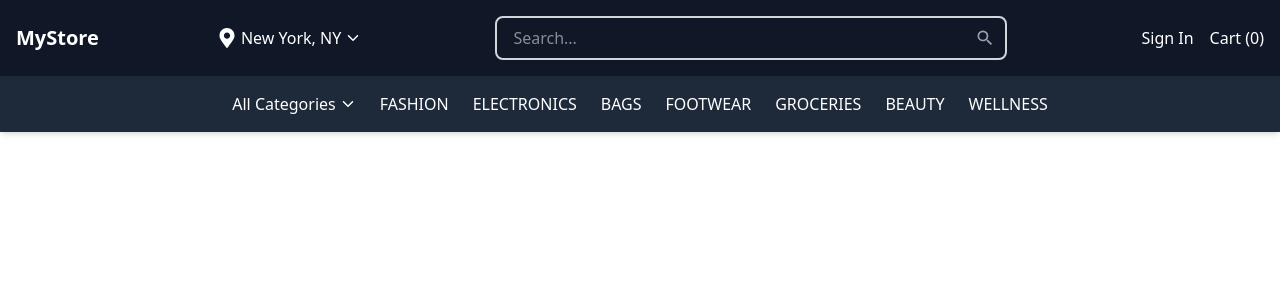
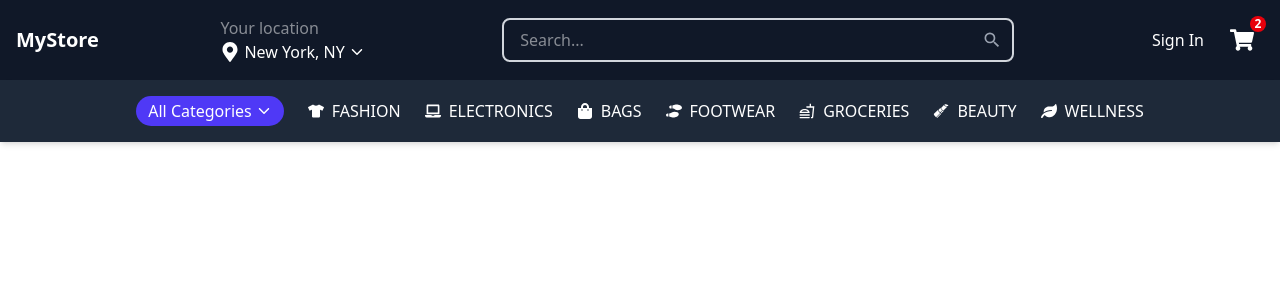
Before and after one commit to TobeChukwu278/TIC--12Nnewi, a React (Vite) app: page / in a window 1280 px wide. Shown: the top 300 px of the page. Built offline with nearby package versions, Linux system fonts and the light colour scheme.

Commit message:
updated the nav section, adding icons to the nav items, seperating and refactoring the cart button

```diff
--- /dev/null
+++ b/src/components/nav/Cart.jsx
@@ -0,0 +1,53 @@
+import React, { useState } from 'react';
+import { FaShoppingCart } from 'react-icons/fa'; // Example cart icon from react-icons
+
+const Cart = () => {
+    // State to manage the visibility of the cart items dropdown
+    const [isCartOpen, setIsCartOpen] = useState(false);
+
+    // Placeholder for cart items (can be managed with global state later)
+    const cartItems = [
+        { id: 1, name: 'Sample Item 1', price: 10.00, quantity: 1 },
+        { id: 2, name: 'Sample Item 2', price: 25.50, quantity: 2 },
+    ];
+
+    const toggleCart = () => {
+        setIsCartOpen(!isCartOpen);
+    };
+
+    return (
+        <div className="relative">
+            <button
+                onClick={toggleCart}
+                className="relative p-2 rounded-full border-2 border-transparent hover:border-gray-400 focus:outline-none focus:border-blue-500 transition-colors duration-200"
+            >
+                <FaShoppingCart className="h-6 w-6 text-white " />
+                {/* Optional: Cart item count badge */}
+                {cartItems.length > 0 && (
+                    <span className="absolute top-0 right-0 bg-red-600 text-white text-xs font-bold rounded-full h-4 w-4 flex items-center justify-center -mt-1 -mr-1">
+                        {cartItems.length}
+                    </span>
+                )}
+            </button>
+            {isCartOpen && (
+                <div className="absolute right-0 mt-2 w-72 bg-white text-gray-900 rounded-lg shadow-xl p-4 z-20">
+                    <h3 className="font-bold text-lg mb-2">Shopping Cart</h3>
+                    {cartItems.length === 0 ? (
+                        <p className="text-sm text-gray-500">Your cart is empty.</p>
+                    ) : (
+                        <ul>
+                            {cartItems.map((item) => (
+                                <li key={item.id} className="flex justify-between items-center py-2 border-b last:border-b-0">
+                                    <span className="text-sm">{item.name}</span>
+                                    <span className="text-xs text-gray-600">${(item.price * item.quantity).toFixed(2)} ({item.quantity})</span>
+                                </li>
+                            ))}
+                        </ul>
+                    )}
+                </div>
+            )}
+        </div>
+    );
+};
+
+export default Cart;
--- a/src/components/nav/DropdownNavItem.jsx
+++ b/src/components/nav/DropdownNavItem.jsx
@@ -11,7 +11,7 @@ const DropdownNavItem = ({ item }) => {
     };
 
     return (
-        <div className="relative">
+        <div className="relative bg-indigo-600 px-3 py-[3px] rounded-2xl">
             <NavLink
                 to={`/${item.Navitem.toLowerCase().replace(/\s/g, '-')}`}
                 className="text-white hover:text-gray-400 font-medium transition-colors duration-200 flex items-center space-x-1"
--- a/src/components/nav/LocationDropdown.jsx
+++ b/src/components/nav/LocationDropdown.jsx
@@ -3,10 +3,10 @@ import { FaMapMarkerAlt } from 'react-icons/fa'; // Import location icon
 import { IoIosArrowDown } from 'react-icons/io'; // Import arrow icon for consistency
 
 const locations = [
-    'New York, NY',
-    'Los Angeles, CA',
-    'Chicago, IL',
-    'Houston, TX',
+    'Otolo',
+    'Uruagu',
+    'Umudim',
+    'Nnewichi',
     'Phoenix, AZ',
     'Philadelphia, PA',
     'San Antonio, TX',
@@ -28,6 +28,7 @@ const LocationDropdown = () => {
 
     return (
         <div className="relative">
+            <h4 className='text-white/50'>Your location</h4>
             <button
                 className="flex items-center space-x-1 text-white hover:text-gray-400 font-medium transition-colors duration-200 focus:outline-none"
                 onClick={toggleDropdown}
--- a/src/components/nav/Nav.jsx
+++ b/src/components/nav/Nav.jsx
@@ -2,42 +2,18 @@ import React from 'react';
 import { NavLink } from 'react-router-dom';
 import SearchInput from './SearchInput';
 import DropdownNavItem from './DropdownNavItem';
-import LocationDropdown from './LocationDropdown'; // Import the new component
+import LocationDropdown from './LocationDropdown';
+import Cart from './Cart';
 
-const NavList = [
-    {
-        Navitem: 'All Categories',
-        hasDropdown: true,
-        dropdownItems: ['Fashion', 'Electronics', 'Bags', 'Footwear', 'Groceries', 'Beauty', 'Wellness', 'Makeup', 'Automotive'],
-    },
-    {
-        Navitem: 'FASHION',
-    },
-    {
-        Navitem: 'ELECTRONICS',
-    },
-    {
-        Navitem: 'BAGS',
-    },
-    {
-        Navitem: 'FOOTWEAR',
-    },
-    {
-        Navitem: 'GROCERIES',
-    },
-    {
-        Navitem: 'BEAUTY',
-    },
-    {
-        Navitem: 'WELLNESS',
-    }
-];
+// You can create a separate file for your NavList and import it
+import { NavList } from './NavList'; // Assuming you put the NavList in a separate file
 
 const Navigation = () => {
     return (
         <div>
             {/* Top Navigation Bar (Logo, Location, Search, Login/Cart) */}
             <nav className="bg-gray-900 p-4 flex items-center justify-between shadow-lg text-white">
+
                 {/* Logo */}
                 <div className="font-bold text-xl">MyStore</div>
 
@@ -54,7 +30,7 @@ const Navigation = () => {
                 {/* Login CTA and Cart */}
                 <div className="flex items-center space-x-4">
                     <button className="text-white hover:text-gray-400">Sign In</button>
-                    <button className="text-white hover:text-gray-400">Cart (0)</button>
+                    <Cart />
                 </div>
             </nav>
 
@@ -69,9 +45,11 @@ const Navigation = () => {
                                 <NavLink
                                     key={index}
                                     to={`/${item.Navitem.toLowerCase().replace(/\s/g, '-')}`}
-                                    className="text-white hover:text-gray-400 font-medium transition-colors duration-200"
+                                    className="text-white hover:text-gray-400 font-medium transition-colors duration-200 flex items-center space-x-2" // Added flex classes
                                 >
-                                    {item.Navitem}
+                                    {/* Render the icon */}
+                                    {item.icon}
+                                    <span>{item.Navitem}</span>
                                 </NavLink>
                             );
                         }
@@ -80,6 +58,6 @@ const Navigation = () => {
             </nav>
         </div>
     );
-}
+};
 
 export default Navigation;
--- /dev/null
+++ b/src/components/nav/NavList.jsx
@@ -0,0 +1,62 @@
+import React from 'react';
+import { FaTshirt, FaLaptop, FaShoppingBag, FaShoePrints, FaCar, FaLeaf } from 'react-icons/fa';
+import { MdOutlineFastfood } from "react-icons/md";
+import { GiLipstick } from "react-icons/gi";
+import { IoIosArrowDown } from 'react-icons/io';
+
+export const NavList = [
+    {
+        Navitem: 'All Categories',
+        icon: <IoIosArrowDown />, // Icon for the dropdown
+        hasDropdown: true,
+        dropdownItems: [
+            { item: 'Fashion', icon: <FaTshirt /> },
+            { item: 'Electronics', icon: <FaLaptop /> },
+            { item: 'Bags', icon: <FaShoppingBag /> },
+            { item: 'Footwear', icon: <FaShoePrints /> },
+            { item: 'Groceries', icon: <MdOutlineFastfood /> },
+            { item: 'Beauty', icon: <GiLipstick /> },
+            { item: 'Wellness', icon: <FaLeaf /> },
+            { item: 'Automotive', icon: <FaCar /> }
+        ],
+    },
+    {
+        Navitem: 'FASHION',
+        icon: <FaTshirt />,
+    },
+    {
+        Navitem: 'ELECTRONICS',
+        icon: <FaLaptop />,
+    },
+    {
+        Navitem: 'BAGS',
+        icon: <FaShoppingBag />,
+    },
+    {
+        Navitem: 'FOOTWEAR',
+        icon: <FaShoePrints />,
+    },
+    {
+        Navitem: 'GROCERIES',
+        icon: <MdOutlineFastfood />,
+    },
+    {
+        Navitem: 'BEAUTY',
+        icon: <GiLipstick />,
+    },
+    {
+        Navitem: 'WELLNESS',
+        icon: <FaLeaf />,
+    }
+];
+
+export const TopNavList = [
+    {
+        Navitem: 'Automotive',
+        icon: <FaCar />,
+    },
+    {
+        Navitem: 'Makeup',
+        icon: <GiLipstick />,
+    }
+];
```
